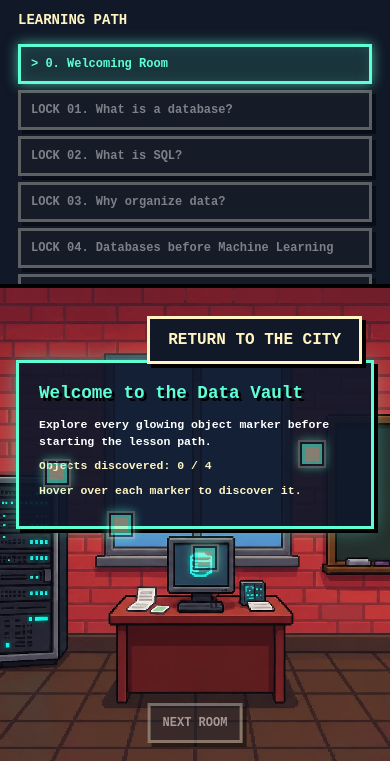
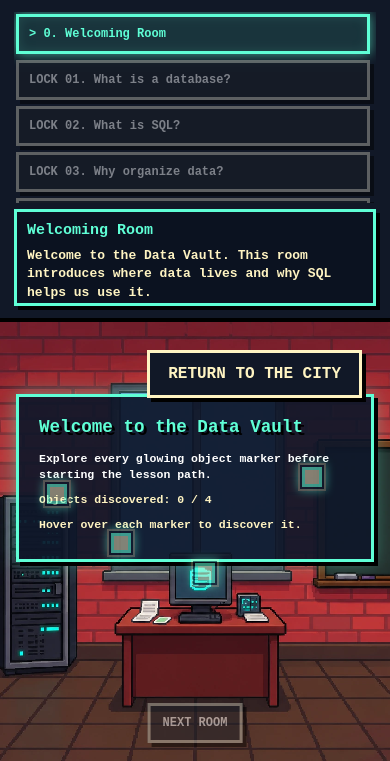
Before and after one commit to Fel-med/task_sql_lessons, a plain HTML site: page city_1/data-vault.html in a window 390 px wide. Shown: the part 83-844 px from the top of the page. Drawn offline with Linux system fonts and the light colour scheme.

Commit message:
feat: enhance city layout with new glow effects and responsive design adjustments

```diff
--- a/shared_files/shared-building-effects.css
+++ b/shared_files/shared-building-effects.css
@@ -25,6 +25,10 @@
 .city-scene.uses-cheap-building-hover .city-building-layer.is-hovered {
   filter: none !important;
   transform: translate3d(0, -3px, 0) !important;
+}
+
+.city-scene.uses-cheap-building-hover .city-building-layer {
+  transition: transform 0.18s ease;
 }
 
 .city-building-glow {
--- a/shared_files/shared-room-components.css
+++ b/shared_files/shared-room-components.css
@@ -136,9 +136,11 @@
   bottom: auto;
   z-index: 35;
   width: min(760px, 55vw);
-  max-height: calc(100vh - 210px);
+  max-width: calc(100% - 64px);
+  min-width: 0;
+  max-height: calc(100vh - 156px);
   overflow-y: auto;
-  overflow-x: auto;
+  overflow-x: hidden;
   padding: 18px 20px;
   border: 3px solid var(--cyan);
   background: rgba(15, 23, 42, 0.92);
@@ -153,6 +155,11 @@
   overscroll-behavior: contain;
   scrollbar-color: var(--cyan) rgba(2, 6, 23, 0.72);
   scrollbar-width: thin;
+}
+
+.info-card > * {
+  min-width: 0;
+  max-width: 100%;
 }
 
 .info-card::-webkit-scrollbar {
@@ -216,6 +223,8 @@
 }
 
 .sql-code {
+  display: block;
+  min-width: 0;
   max-width: 100%;
   margin: 8px 0;
   padding: 10px;
@@ -231,13 +240,14 @@
 
 .info-card table {
   width: 100%;
+  min-width: 0;
   max-width: 100%;
 }
 
 .result-table {
   display: table;
   width: 100%;
-  min-width: 100%;
+  min-width: 0;
   max-width: 100%;
   margin: 8px 0;
   border-collapse: collapse;
@@ -245,7 +255,7 @@
   font-size: 0.85rem;
   table-layout: auto;
   box-sizing: border-box;
-  white-space: nowrap;
+  white-space: normal;
 }
 
 .result-table th,
@@ -254,6 +264,8 @@
   border: 2px solid #334155;
   color: white;
   text-align: left;
+  overflow-wrap: anywhere;
+  word-break: normal;
 }
 
 .result-table th {
@@ -542,8 +554,10 @@
     top: auto;
     bottom: 90px;
     width: calc(100% - 32px);
+    max-width: calc(100% - 32px);
     max-height: 42vh;
     overflow-y: auto;
+    overflow-x: hidden;
     transform: translateX(-50%);
   }
 
--- a/shared_files/shared-room-layout.css
+++ b/shared_files/shared-room-layout.css
@@ -28,6 +28,7 @@
 .room-layout {
   width: 100vw;
   height: 100vh;
+  min-width: 0;
   display: grid;
   grid-template-columns: 260px 1fr;
   overflow: hidden;
@@ -36,7 +37,11 @@
 
 .side-panel {
   height: 100vh;
-  padding: 18px;
+  min-width: 0;
+  padding: 14px;
+  display: flex;
+  flex-direction: column;
+  gap: 8px;
   overflow: hidden;
   border-right: 4px solid #000;
   background: var(--ink);
@@ -44,16 +49,16 @@
 }
 
 .side-panel h1 {
-  margin: 0 0 14px;
+  margin: 0;
   color: var(--cream);
   font-size: 30px;
-  line-height: 1;
+  line-height: 1.08;
   text-shadow: 3px 3px 0 #000;
 }
 
 .room-counter,
 .path-title {
-  margin: 0 0 14px;
+  margin: 0;
   font-size: 14px;
   font-weight: 900;
   line-height: 1.4;
@@ -64,16 +69,40 @@
 }
 
 .path-title {
-  margin-top: 18px;
   color: var(--cream);
   text-transform: uppercase;
 }
 
 .lesson-list {
+  flex: 1 1 auto;
+  min-width: 0;
+  min-height: 0;
   display: grid;
   grid-auto-rows: max-content;
   align-content: start;
   gap: 6px;
+  padding: 2px 6px 6px 2px;
+  overflow-x: hidden;
+  overflow-y: auto;
+  overscroll-behavior: contain;
+  scrollbar-color: var(--cyan) rgba(2, 6, 23, 0.72);
+  scrollbar-width: thin;
+}
+
+.lesson-list::-webkit-scrollbar,
+.lesson-card::-webkit-scrollbar {
+  width: 10px;
+}
+
+.lesson-list::-webkit-scrollbar-track,
+.lesson-card::-webkit-scrollbar-track {
+  background: rgba(2, 6, 23, 0.72);
+}
+
+.lesson-list::-webkit-scrollbar-thumb,
+.lesson-card::-webkit-scrollbar-thumb {
+  border: 2px solid rgba(2, 6, 23, 0.72);
+  background: var(--cyan);
 }
 
 .room-tab,
@@ -134,11 +163,23 @@
 }
 
 .lesson-card {
-  margin-top: 12px;
+  margin-top: 0;
+  min-width: 0;
   padding: 10px;
   border: 3px solid var(--cyan);
   background: #0b1220;
   box-shadow: 4px 4px 0 #000;
+}
+
+.room-layout > .side-panel > .lesson-card {
+  flex: 0 1 min(30vh, 250px);
+  min-height: 110px;
+  max-height: min(30vh, 250px);
+  overflow-x: hidden;
+  overflow-y: auto;
+  overscroll-behavior: contain;
+  scrollbar-color: var(--cyan) rgba(2, 6, 23, 0.72);
+  scrollbar-width: thin;
 }
 
 .lesson-card h2 {
@@ -198,6 +239,8 @@
   position: relative;
   width: 100%;
   height: 100vh;
+  min-width: 0;
+  min-height: 0;
   overflow: hidden;
   background: black;
 }
@@ -257,7 +300,9 @@
 
   .side-panel {
     height: auto;
-    max-height: 44vh;
+    max-height: 48vh;
+    padding: 12px 14px;
+    gap: 6px;
     overflow: hidden;
     border-right: 0;
     border-bottom: 4px solid #000;
@@ -265,6 +310,12 @@
 
   .side-panel h1 {
     font-size: 24px;
+  }
+
+  .room-layout > .side-panel > .lesson-card {
+    flex-basis: min(20vh, 150px);
+    min-height: 84px;
+    max-height: min(20vh, 150px);
   }
 
   .room-stage {
```
Also changed, not shown: city_1/index_city_1.html (+39 -3 lines), city_3/feature-pipeline-works.html (+3 -3 lines).
